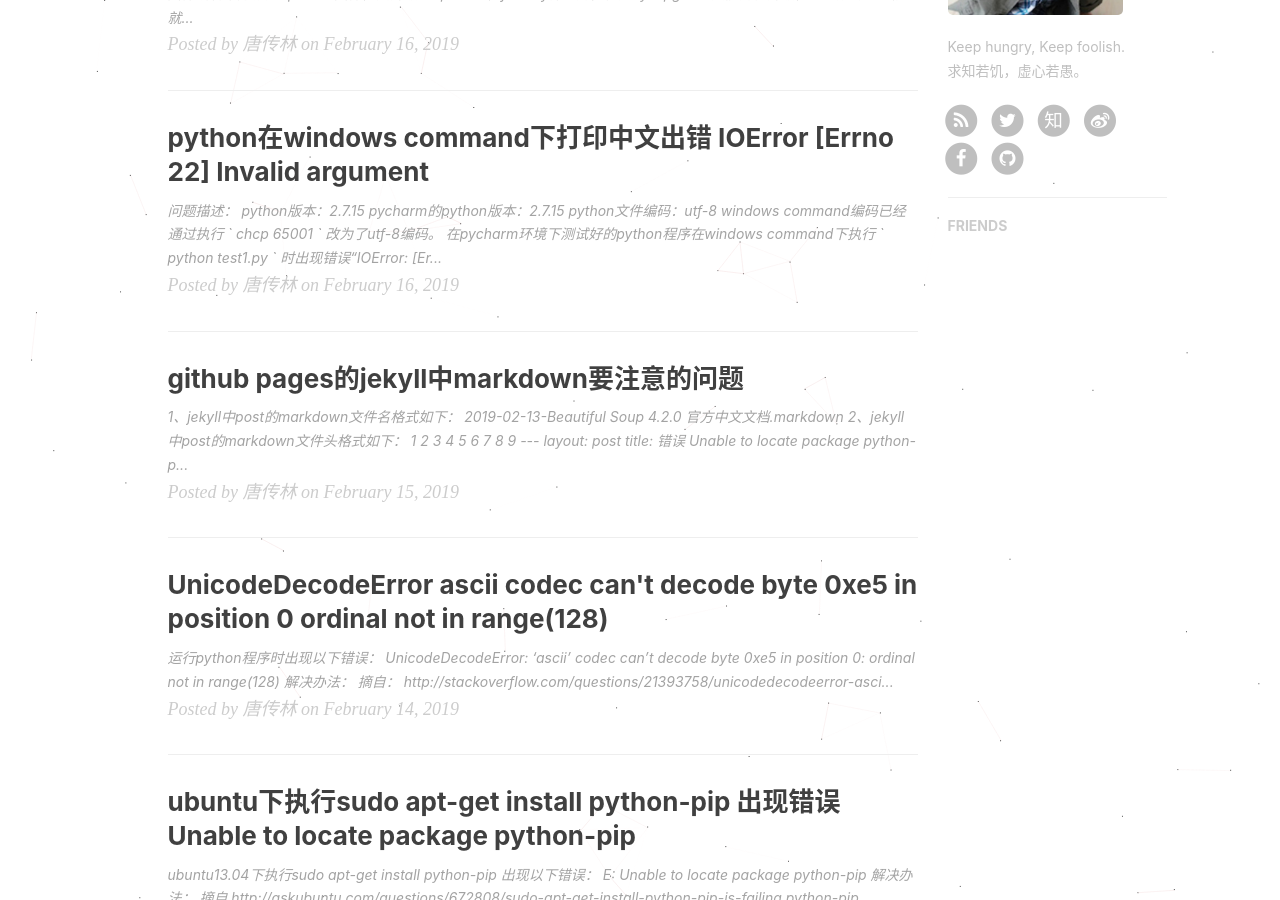
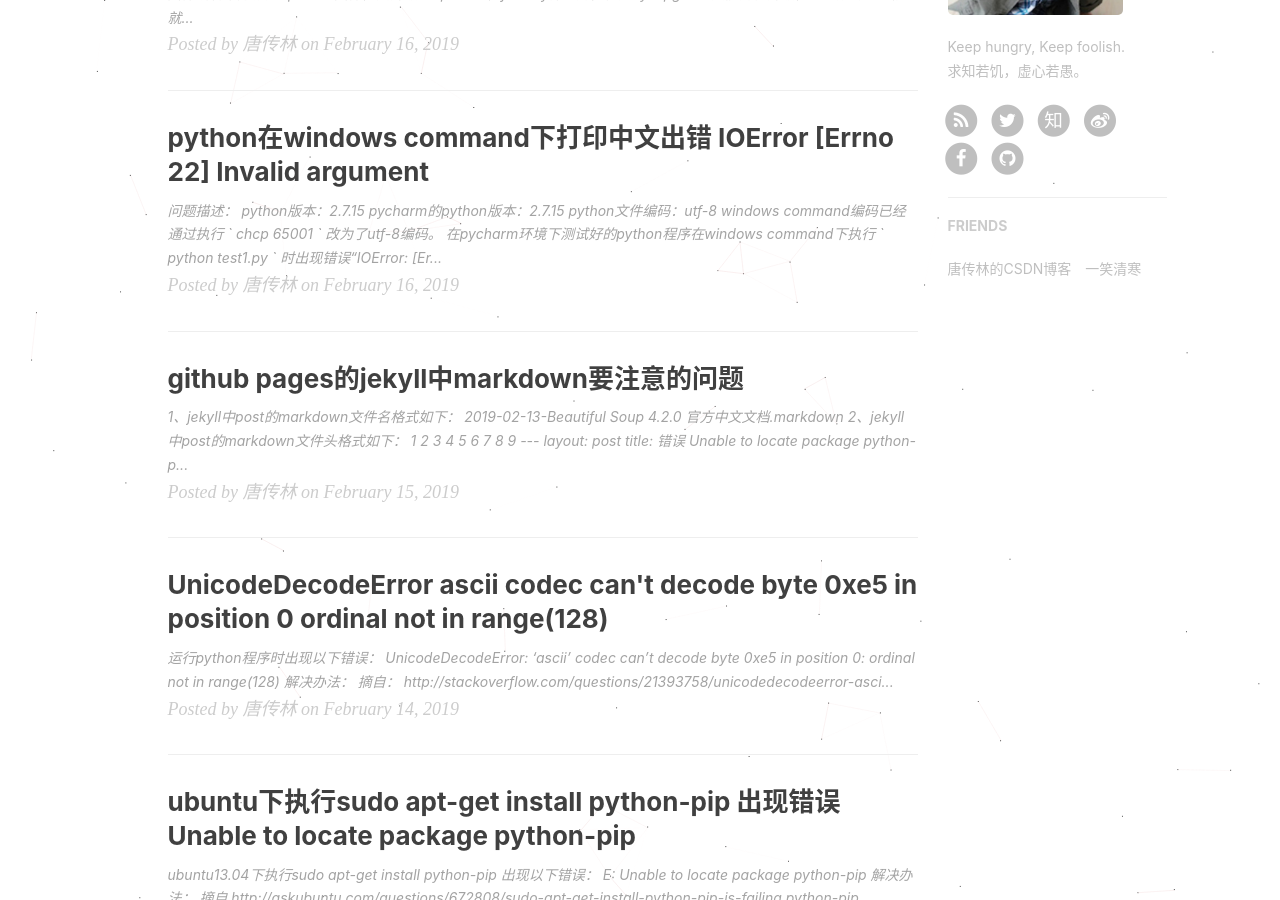
Before and after one commit to nicktcl/nicktcl.github.io, a Jekyll site: the page built from index.html, in a window 1280 px wide and 900 px high, scrolled down 818 px. Built offline with Jekyll 4.4.1, drawn with Linux system fonts in a browser that asks for light colours; nearby versions of some CDN libraries; the list of posts is cut into pages by our own code; comment, search, counter and statistics services are not loaded.

Commit message:
Update _config.yml

```diff
--- a/_config.yml
+++ b/_config.yml
@@ -113,5 +113,11 @@ page-mathjax: false
 
 # Friends
 friends: [
-
+    {
+        title: "唐传林的CSDN博客",
+        href: "https://blog.csdn.net/Tang_Chuanlin"
+    },{
+        title: "一笑清寒",
+        href: "https://www.piqiandong.com/"
+    }
 ]
```
